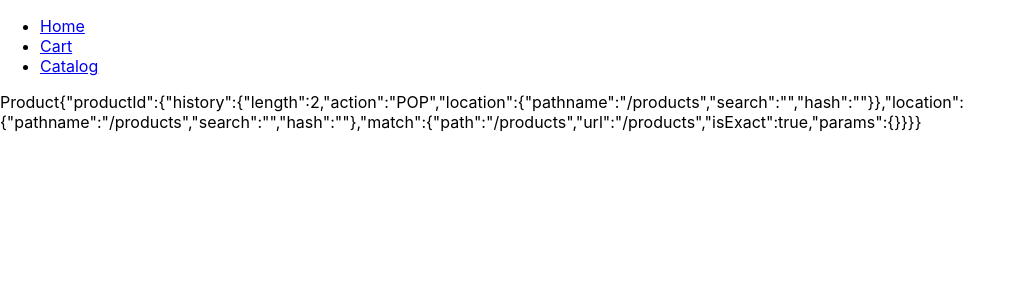
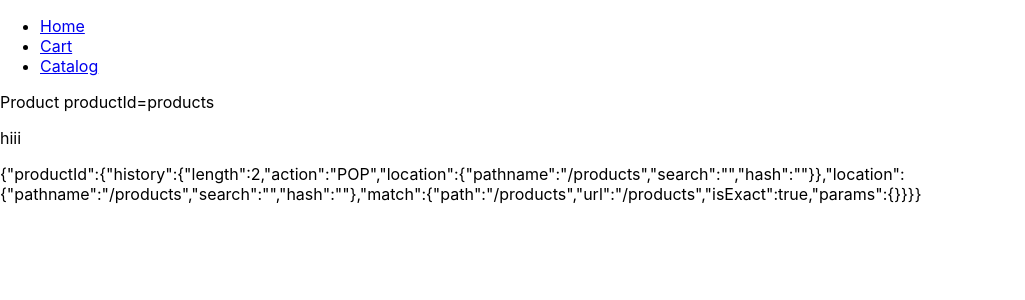
Before and after one commit to bryantt23/shopping-cart, a React (Create React App) app: page /products in a window 1280 px wide. Shown: the top 300 px of the page, without its empty margins (0-1025 px from the left). Built offline with nearby package versions, Linux system fonts and the light colour scheme.

Commit message:
Get id in the product page

```diff
--- a/src/components/Product.js
+++ b/src/components/Product.js
@@ -3,13 +3,20 @@ import React, { Component } from 'react';
 export class Product extends Component {
   constructor(props) {
     super(props);
+    this.state = {
+      addToOrderClicked: false
+    };
   }
   render() {
+    const arr = this.props.productId.history.location.pathname.split('/');
+    const productId = arr[arr.length - 1];
     return (
       <div>
-        Product
-        {this.props.id}
-        {JSON.stringify(this.props.products)}
+        Product productId={productId}
+        {/* {this.props} */}
+        {/* {JSON.stringify(this.props.products)} */}
+        <br></br>
+        <p>hiii</p>
         {JSON.stringify(this.props)}
       </div>
     );
```
Also changed, not shown: 1 other file (tests, documents, lock files or other folders).
